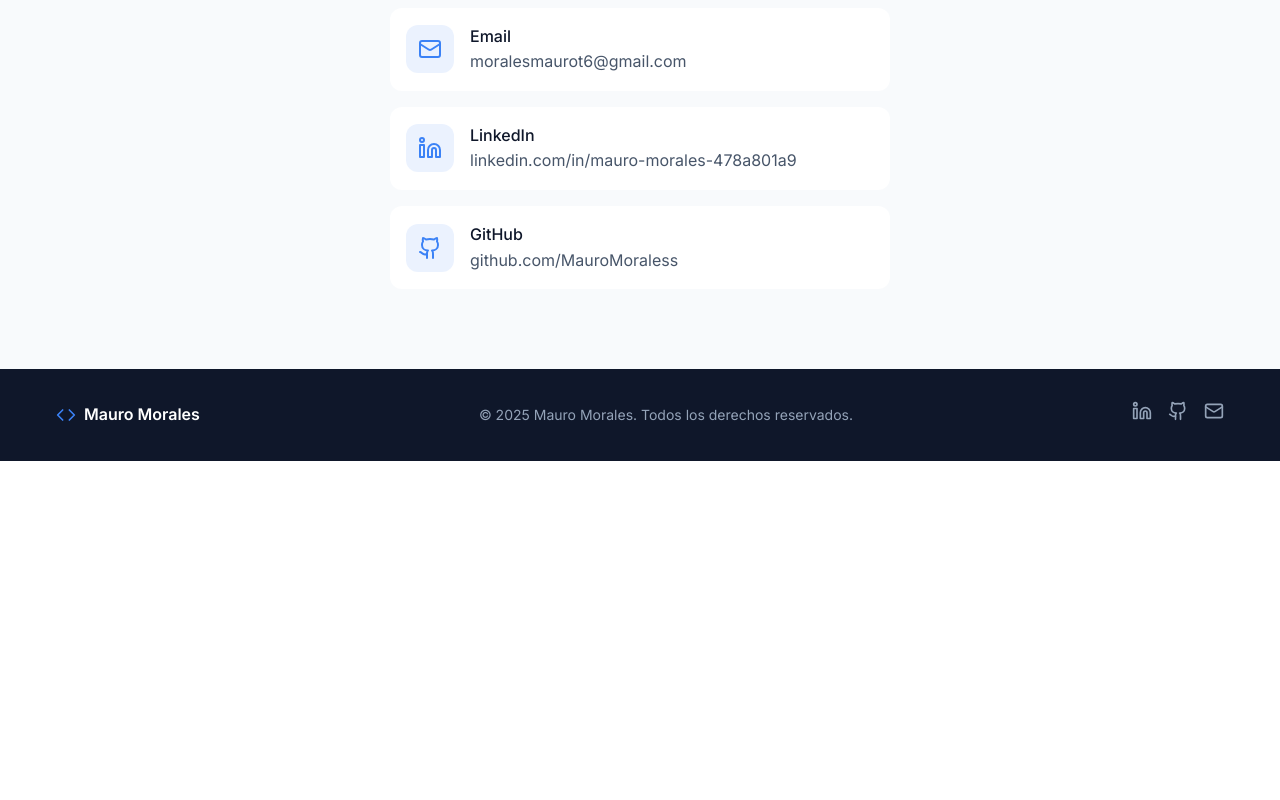
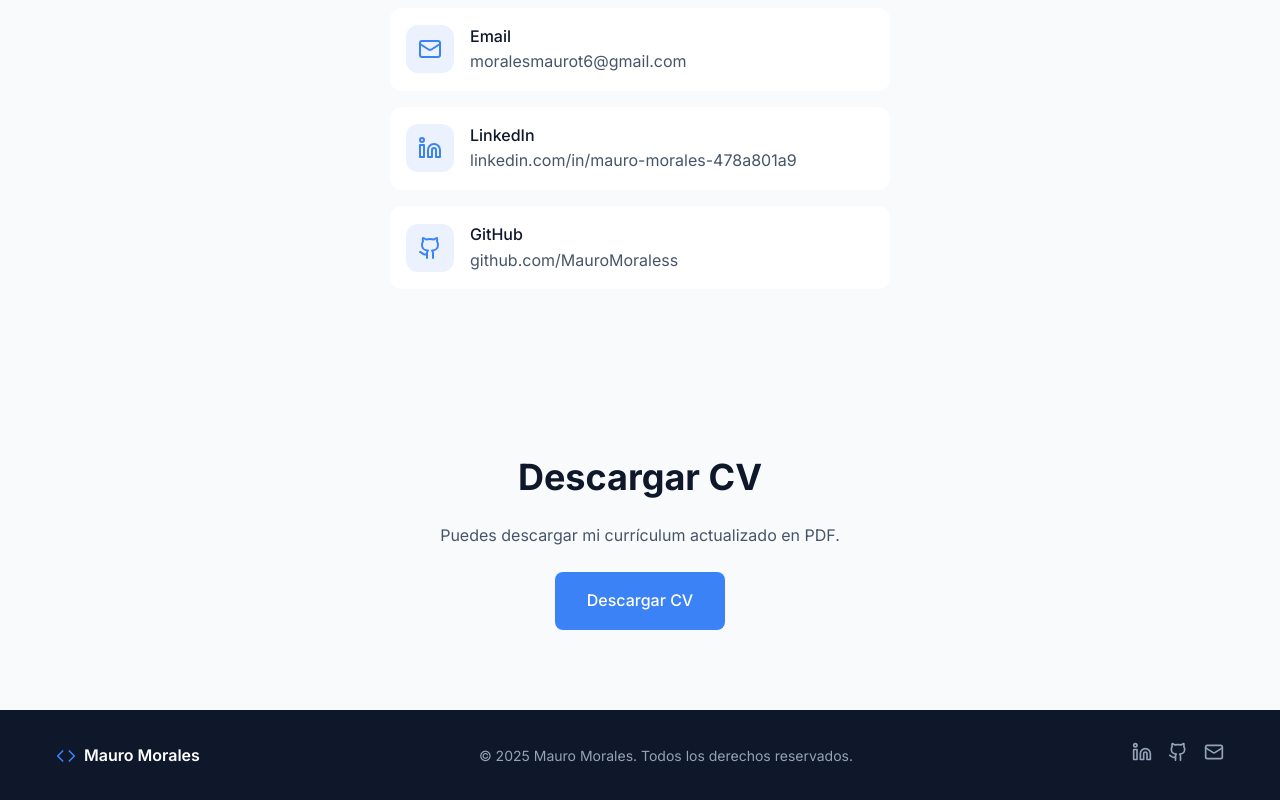
Before and after one commit to MauroMoraless/mauroms-portfolio, a React (Vite) app: page / in a window 1280 px wide. Shown: the part 2831-3631 px from the top of the page. Before the commit the page ends 3292 px from the top, so only its background shows below. Built offline with nearby package versions, Linux system fonts and the light colour scheme.

Commit message:
docs: agregar CV en PDF

```diff
--- a/src/components/Portfolio.jsx
+++ b/src/components/Portfolio.jsx
@@ -362,6 +362,24 @@ export default function Portfolio() {
         </div>
       </section>
 
+      {/* Sección de descarga de CV */}
+      <section className="section section-alt">
+        <div className="container" style={{ maxWidth: 500, margin: '0 auto', textAlign: 'center' }}>
+          <h2 className="section-title mb-md">Descargar CV</h2>
+          <p className="text-secondary mb-lg">Puedes descargar mi currículum actualizado en PDF.</p>
+          <Button
+            href="/CV Tec Univ Prog - Morales Mauro 2025.pdf"
+            target="_blank"
+            rel="noopener noreferrer"
+            variant="primary"
+            size="lg"
+            download
+          >
+            Descargar CV
+          </Button>
+        </div>
+      </section>
+
       {/* Footer */}
       <footer className="footer">
         <div className="container">
```
Also changed, not shown: 1 other file (tests, documents, lock files or other folders).
